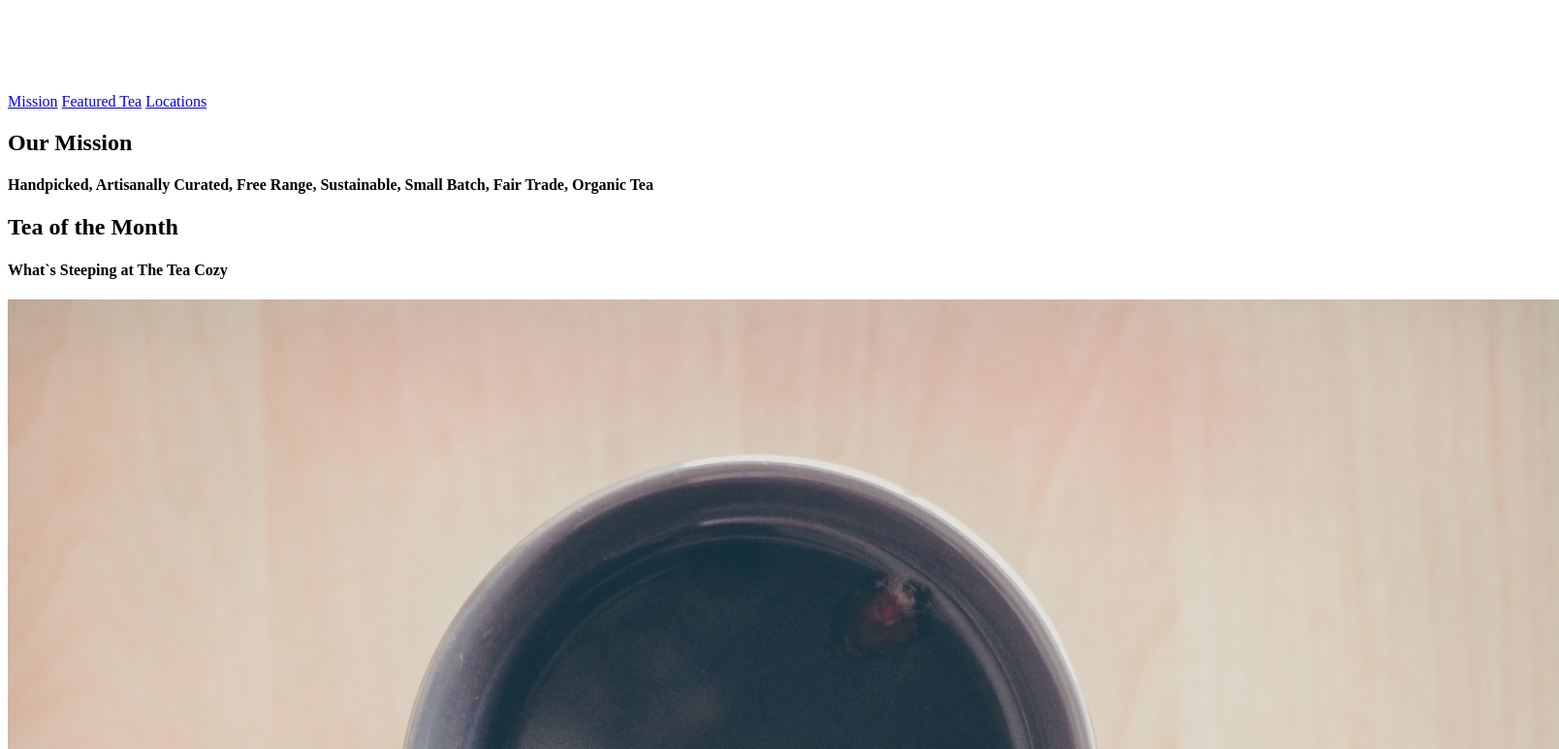
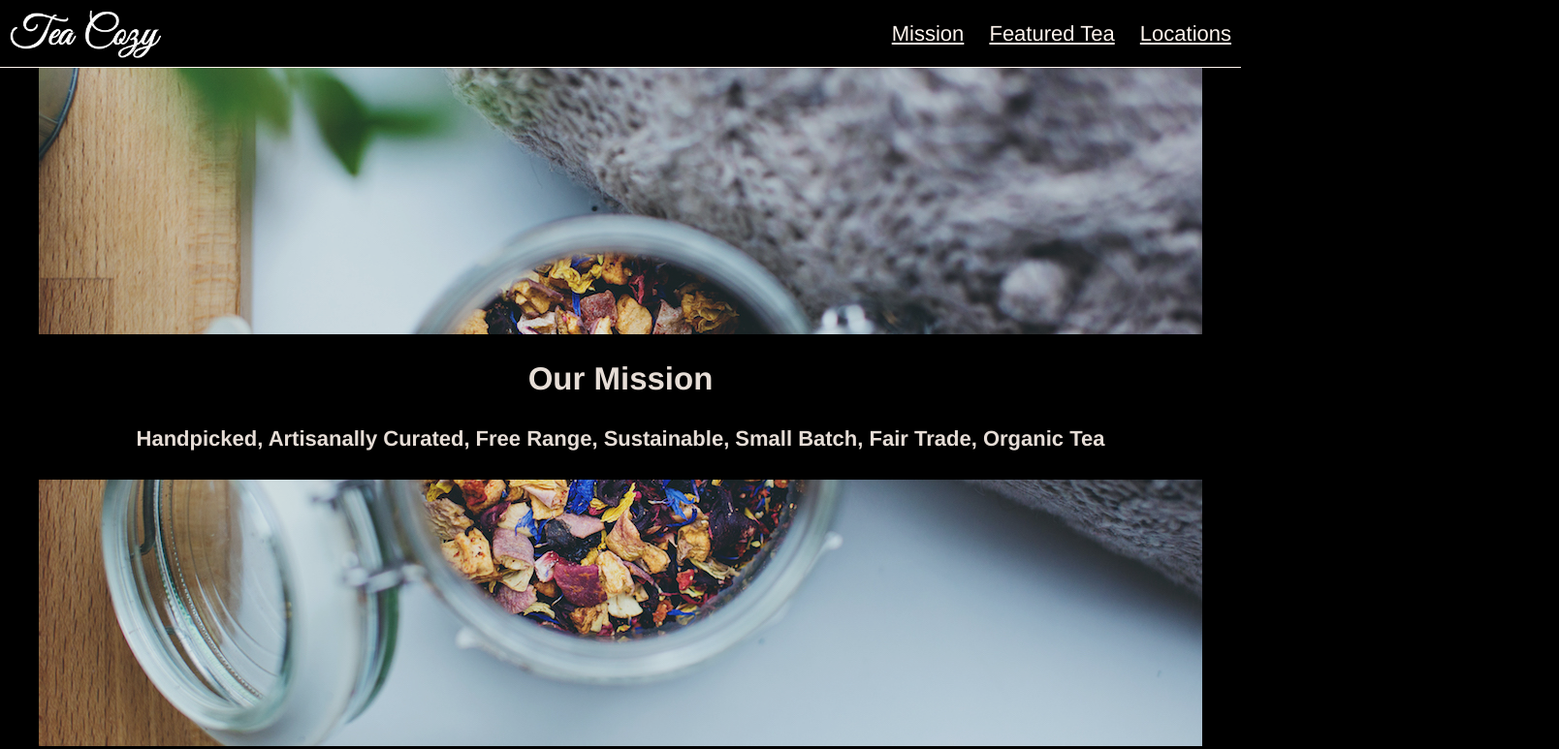
Before and after one commit to MarcorX/teacozy, a plain HTML site: page index.html in a window 1280 px wide. Shown: the top 773 px of the page at 97% size, 1608 px wide, since content can reach past the window. Drawn offline with Linux system fonts and the light colour scheme.

Commit message:
Styling, positioning finished, ready for review

```diff
--- a/index.html
+++ b/index.html
@@ -6,10 +6,9 @@
     <title>Tea Cozy</title>
   </head>
   <body>
+    <!-- Header -->
     <header class="main-header">
-      <div class="logo">
         <img src="./resources/images/img-tea-cozy-logo.png" alt="the tea cozy">
-      </div>
       <nav class="menu">
         <span><a href="#">Mission</a></span>
         <span><a href="#">Featured Tea</a></span>
@@ -19,8 +18,10 @@
     <!-- Main Section -->
     <div class="container">
       <section class="mission">
-        <h2>Our Mission</h2>
-        <h4>Handpicked, Artisanally Curated, Free Range, Sustainable, Small Batch, Fair Trade, Organic Tea</h4>
+        <div class="text-content">
+          <h2>Our Mission</h2>
+          <h4>Handpicked, Artisanally Curated, Free Range, Sustainable, Small Batch, Fair Trade, Organic Tea</h4>
+        </div>
       </section>
       <section class="teas">
         <header>
@@ -60,7 +61,7 @@
       </section>
       <section class="locations">
         <h2>Locations</h2>
-        <div class="location">
+        <div class="adress-box">
           <h3>Downtown</h3>
           <p>
             384 West 4th St
@@ -72,7 +73,7 @@
             Portland, Maine
           </p>
         </div>
-        <div class="location">
+        <div class="adress-box">
           <h3>East Bayside</h3>
           <p>
             3433 Phisherman's Avenue
@@ -84,7 +85,7 @@
             Portland, Maine
           </p>
         </div>
-        <div class="location">
+        <div class="adress-box">
           <h3>Oakdale</h3>
           <p>
             515 Crescent Avenue
--- a/resources/css/style.css
+++ b/resources/css/style.css
@@ -0,0 +1,131 @@
+body {
+  font-family: Helvetica;
+  font-size: 22px;
+  color: seashell;
+  background-color: black;
+  text-align: center;
+  margin: 0;
+}
+
+header.main-header  {
+  display: flex;
+  position: fixed;
+  justify-content: space-between;
+  align-items: center;
+  z-index: 5;
+  width: 100%;
+  height: 69px;
+  border-bottom: 1px solid seashell;
+  background-color: black;
+
+
+}
+
+header img {
+  padding-left: 10px;
+  height: 50px;
+
+}
+
+nav {
+  text-align: right;
+}
+
+nav span {
+  padding-left: 10px;
+  padding-right: 10px;
+}
+
+a {
+  color: seashell;
+}
+
+.container {
+  margin: 0 auto;
+  width: 1200px;
+  padding-top: 70px;
+}
+
+section.mission {
+  display: flex;
+  justify-content: center;
+  align-items: center;
+  align-content: center;
+  flex-wrap: wrap;
+  width: 1200px;
+  height: 700px;
+  background-image: url("../images/img-mission-background.jpg");
+  opacity: .9;
+  margin: auto;
+
+}
+
+section.mission .text-content {
+  width: 1200px;
+  background-color: black;
+}
+
+.image img {
+  width: 300px;
+  height: 200px;
+  opacity: .9;
+}
+
+section.teas {
+  display: flex;
+  justify-content: center;
+  flex-wrap: wrap;
+  width: 1000px;
+  padding-top: 80px;
+  margin: auto;
+
+}
+
+section.teas header {
+  width: 1000px;
+  text-align: center;
+  background: black;
+}
+
+section.teas div.image {
+  width: 300px;
+  padding: 5px 10px;
+}
+
+section.locations {
+  display: flex;
+  justify-content: center;
+  align-items: center;
+  align-content: center;
+  flex-wrap: wrap;
+  width: 1200px;
+  height: 500px;
+  background-image: url("../images/img-locations-background.jpg");
+  margin: 80px auto 0;
+}
+
+section.locations h2 {
+  width: 1200px;
+  margin-bottom: 15px;
+
+}
+
+section.locations .adress-box {
+  text-align: center;
+  width: 300px;
+  margin: 0 20px;
+  background-color: black;
+}
+
+section.info {
+  margin: 0 auto;
+  padding-top: 10px;
+  width: 1200px;
+  height: 200px;
+}
+
+footer {
+  padding-left: 20px;
+  text-align: left;
+  margin: auto;
+}
```
